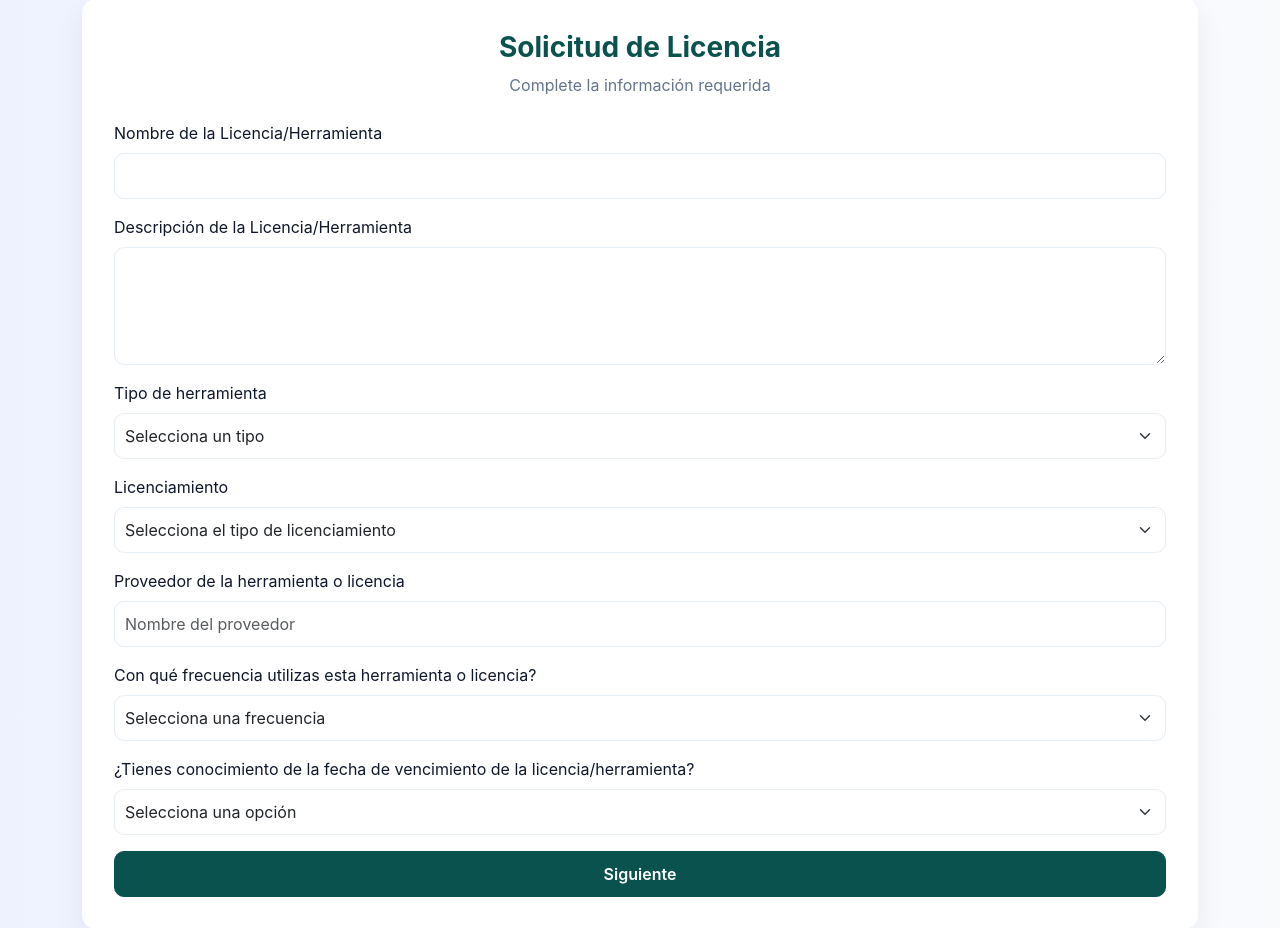
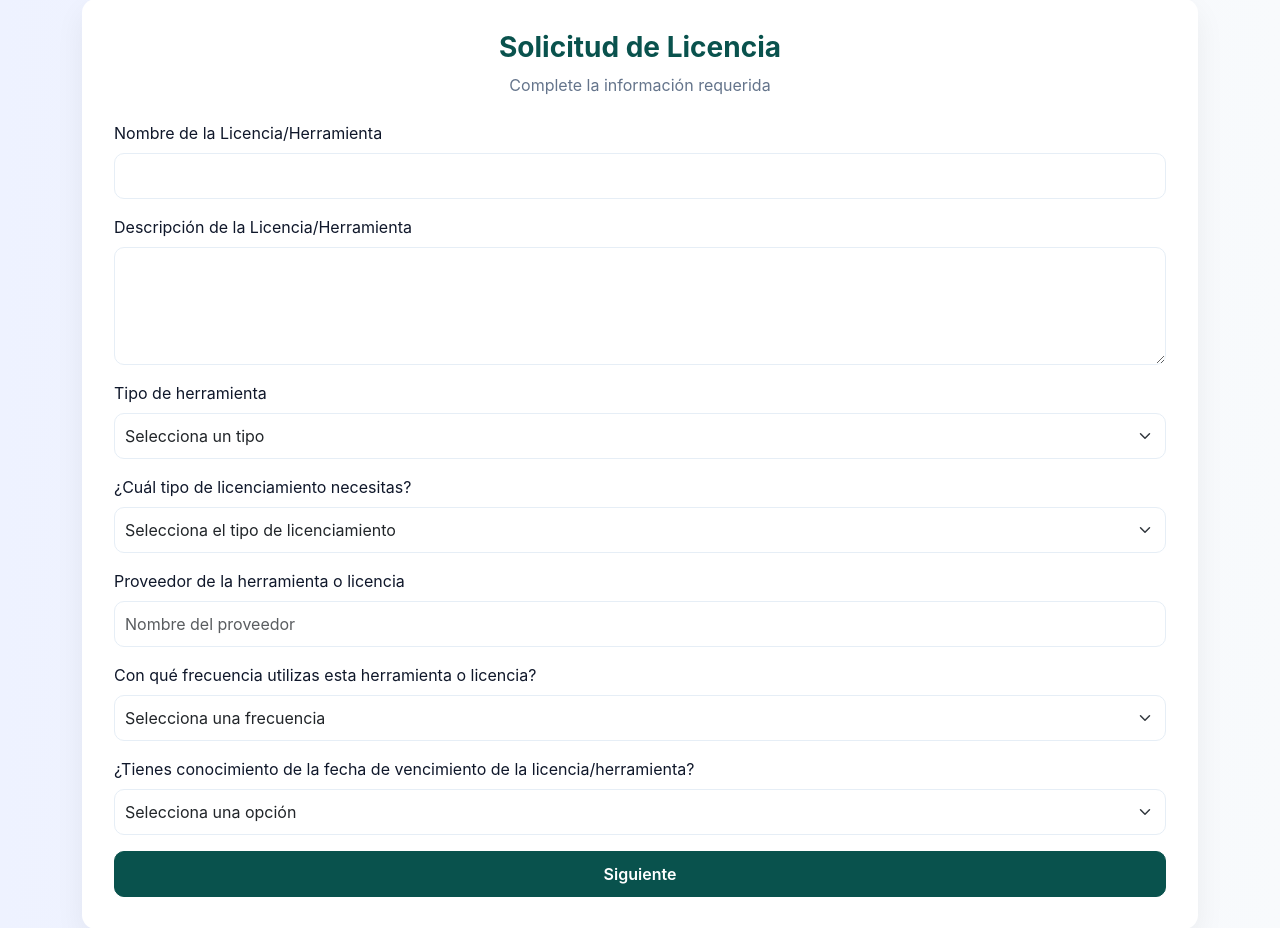
Before and after one commit to apsenagd/licencia_app, a Flask app: template templates/formulario_licencia.html in a window 1280 px wide. Shown: the part 49-977 px from the top of the page. Run offline with Flask 3, Linux system fonts and the light colour scheme; the template is opened without the code that fills it, so the values that code supplies are empty.

Commit message:
Actualización de avances

```diff
--- a/templates/formulario_licencia.html
+++ b/templates/formulario_licencia.html
@@ -49,15 +49,15 @@
             </div>
 
             <div class="mb-3" id="herramienta_detalle_group" style="display: none;">
-                <label class="form-label">¿Cuál licencia/herramienta vas a solicitar?</label>
+                <label class="form-label">¿Cuál tipo de herramienta vas a solicitar?</label>
                 <input type="text" id="herramienta_detalle_input" name="herramienta_detalle" class="form-control custom-input" placeholder="Escribe el nombre de la herramienta o licencia">
             </div>
 
             <div class="mb-3">
-                <label class="form-label">Licenciamiento</label>
+                <label class="form-label">¿Cuál tipo de licenciamiento necesitas?</label>
                 <select id="licenciamiento_select" name="licenciamiento" class="form-select custom-input" required>
                     <option value="" disabled selected>Selecciona el tipo de licenciamiento</option>
-                    <option value="Propio">Propio</option>
+                    <option value="Propio">Propio - Pagado con mis propios recursos</option>
                     <option value="Licenciado">Licenciado</option>
                     <option value="Gratuito">Gratuito</option>
                     <option value="Desarrollo Interno">Desarrollo Interno</option>
--- a/templates/vista_global.html
+++ b/templates/vista_global.html
@@ -17,8 +17,8 @@
                 <p class="text-muted mb-0">Revisa todas las solicitudes agrupadas por área.</p>
             </div>
             <div class="d-flex gap-2 align-items-center no-print">
+                <a href="/exportar_licencias" class="btn btn-info btn-lg">Exportar Excel</a>
                 <a href="/" class="btn btn-success btn-lg">Agregar solicitud</a>
-                <a href="/exportar_licencias" class="btn btn-info btn-lg">Exportar Excel</a>
             </div>
         </div>
 
```
Also changed, not shown: templates/encargado.html (+26 -14 lines).
